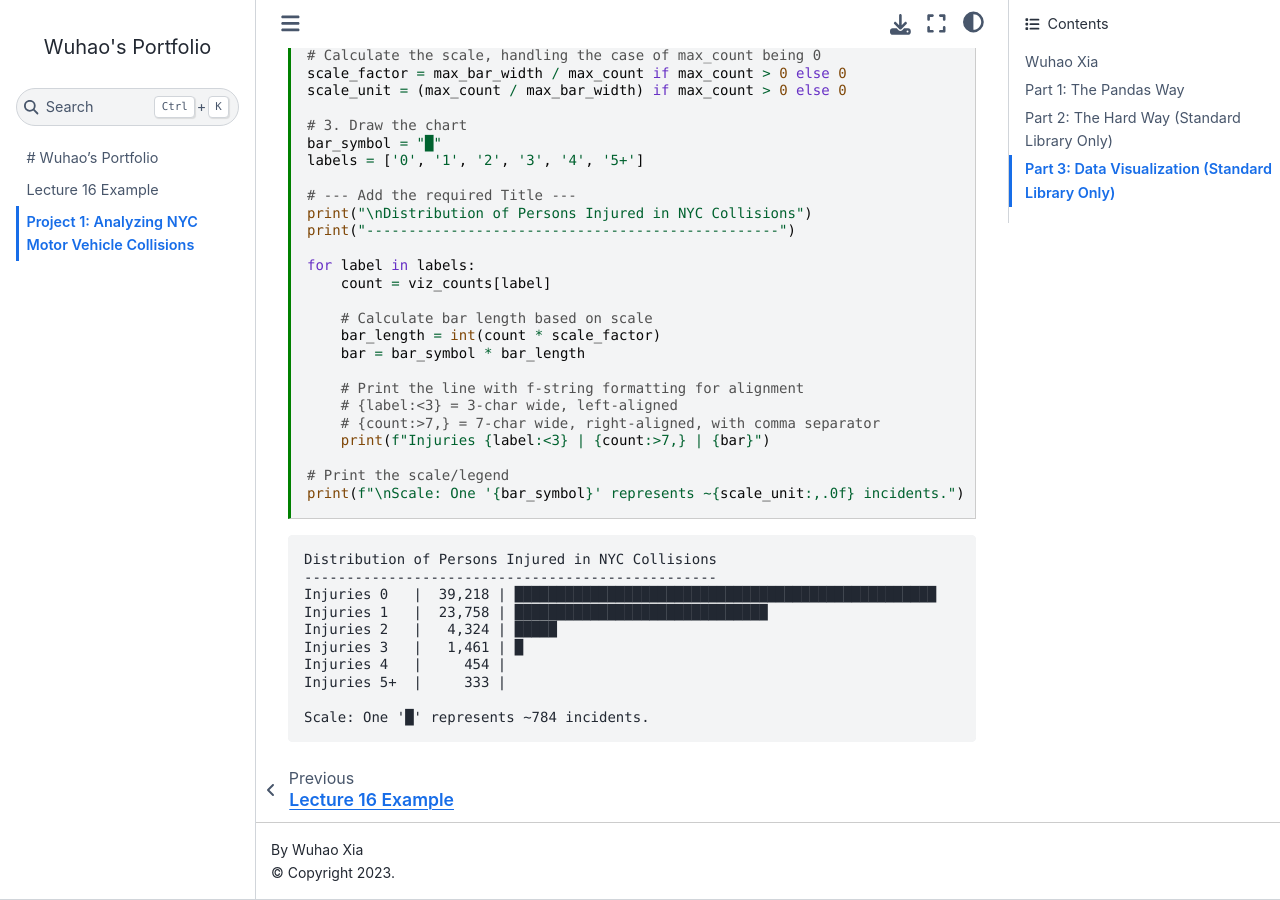
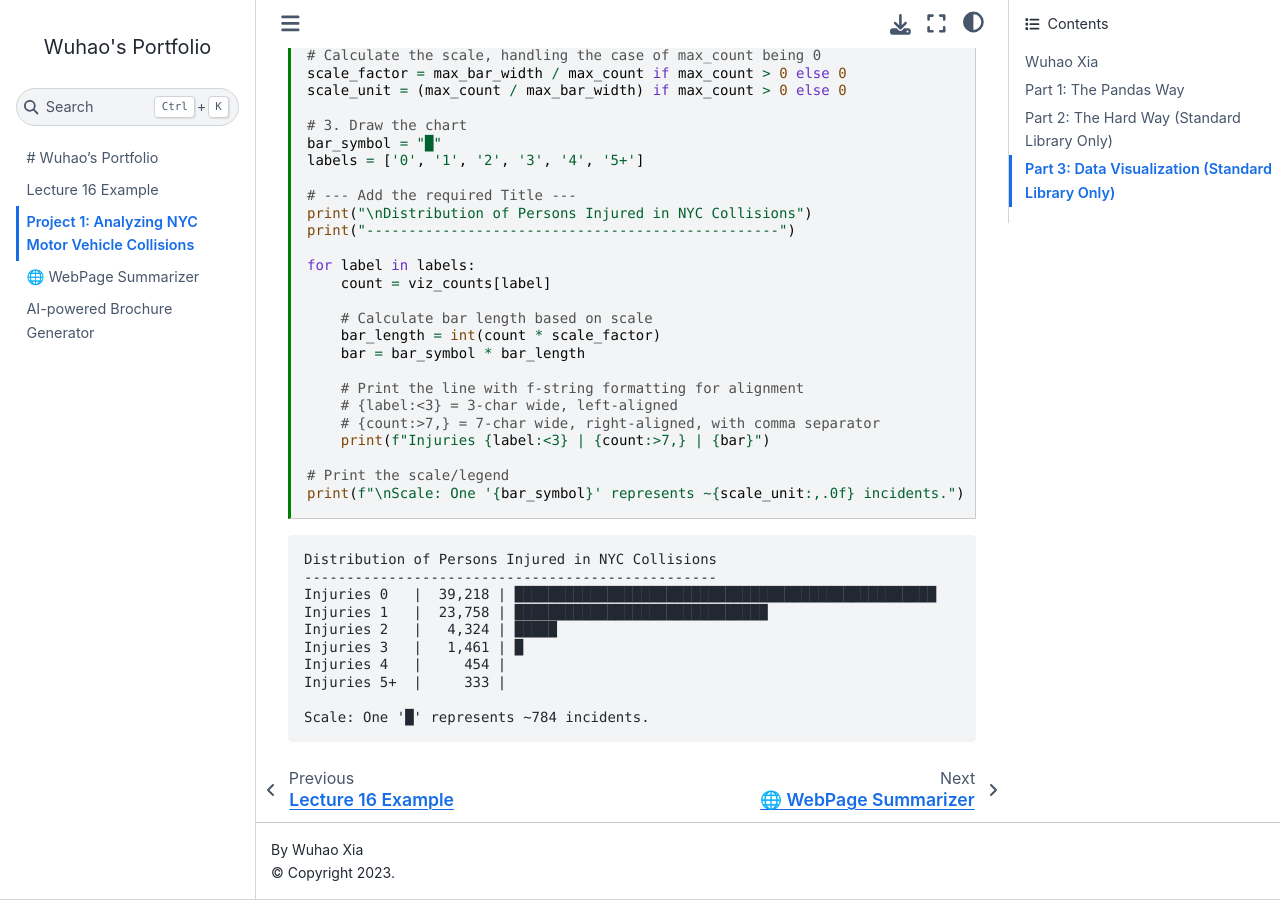
Before and after one commit to carlboy2002/carlboy2002.github.io, a Jupyter Book: the page built from Project_1.ipynb, in a window 1280 px wide and 900 px high, scrolled down 3937 px. Built offline with Jupyter Book 1.0.4 settings and Sphinx 7.4.7 and the Sphinx Book theme 1.1.4, drawn with Linux system fonts in a browser that asks for light colours; comment, search, counter and statistics services are not loaded.

Commit message:
change of toc

```diff
--- a/_toc.yml
+++ b/_toc.yml
@@ -3,3 +3,5 @@ root: index
 chapters:
   - file: lecture_16_example
   - file: Project_1
+  - file: 0928_webpage_summarizer
+  - file: 1025_brochure_generator
```
